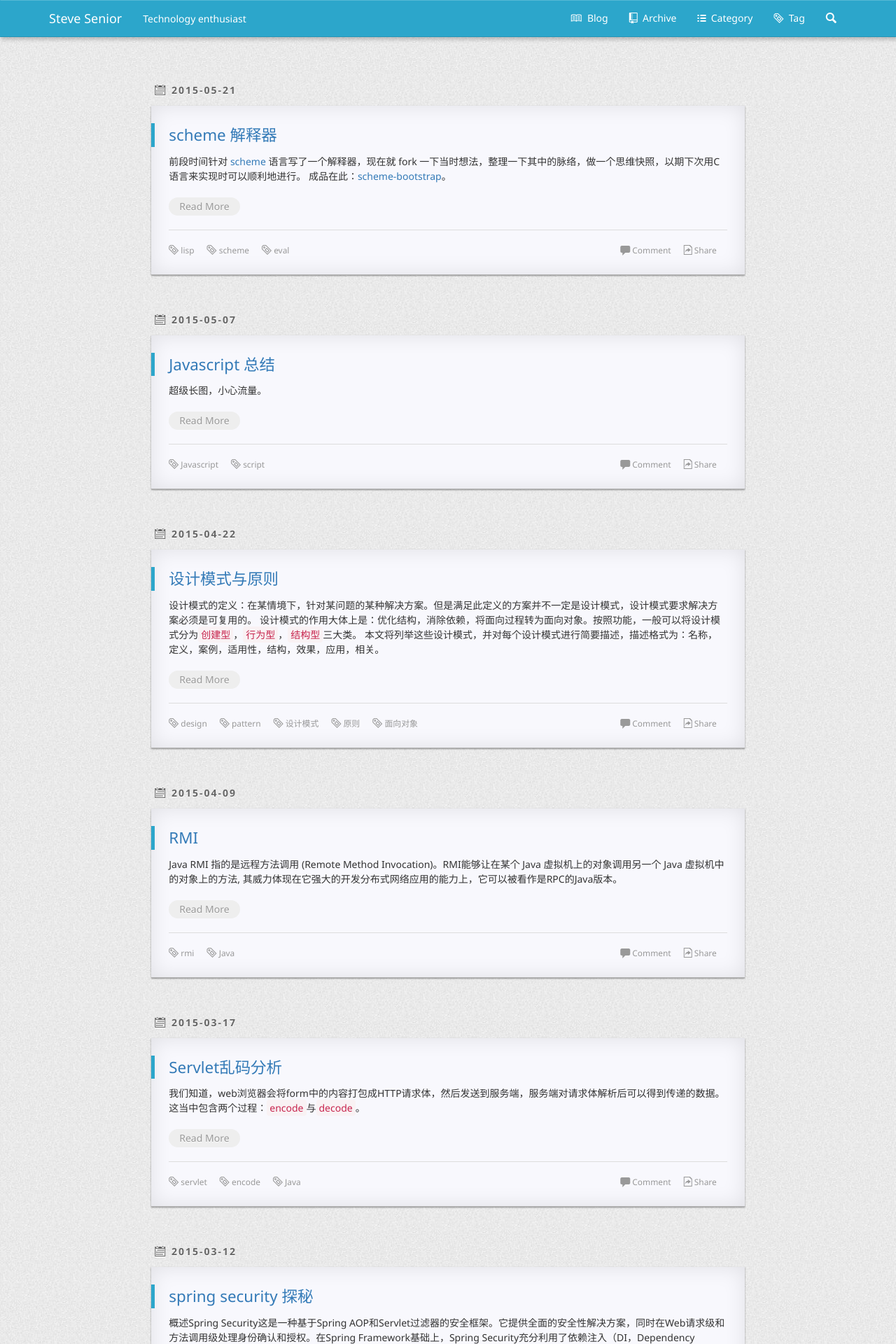
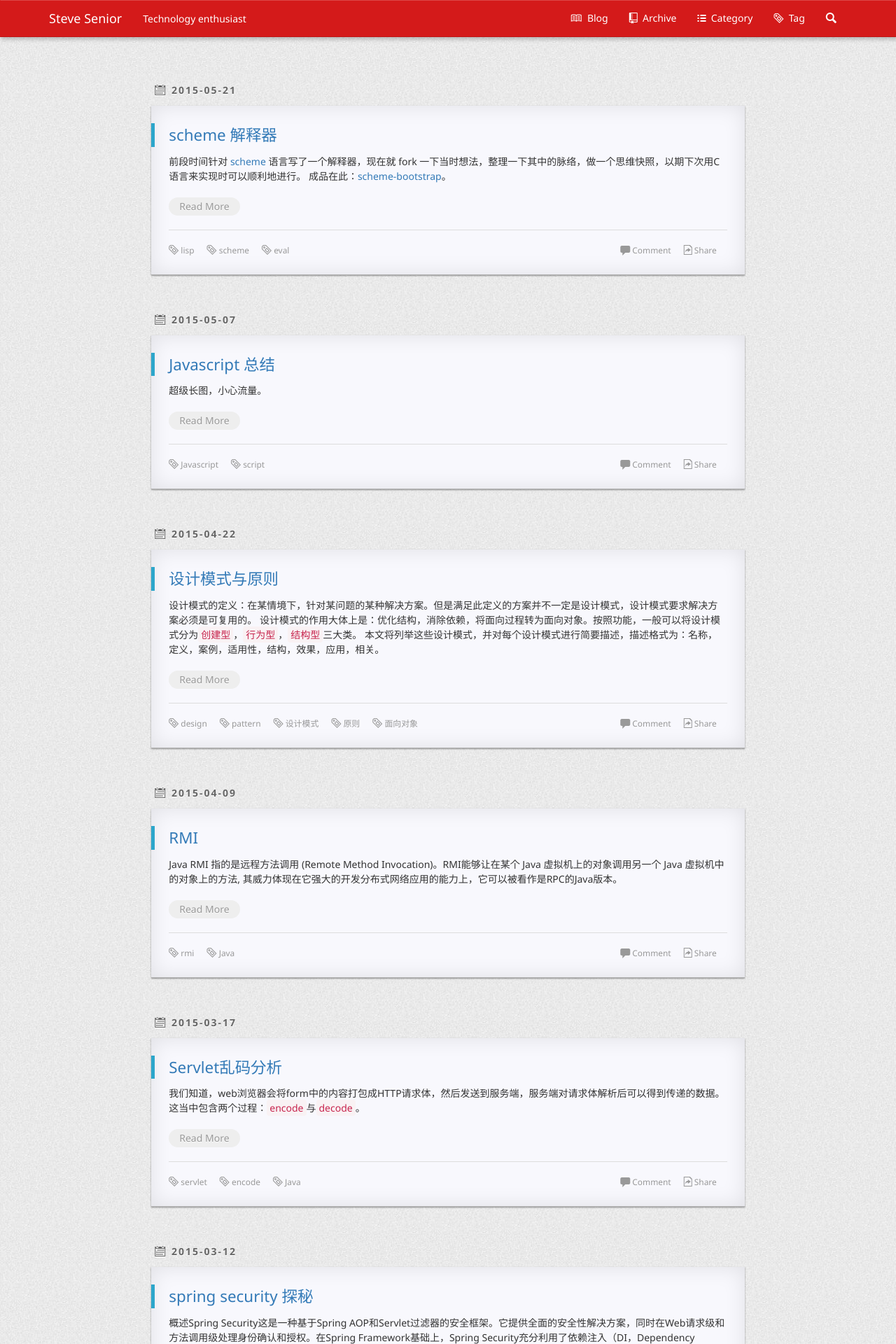
Before and after one commit to ssenior45/ssenior45.github.io, a Jekyll site: the page built from index.html, in a window 1280 px wide. Shown: the top 1920 px of the page at 70% size. Built offline with Jekyll 4.4.1, drawn with Linux system fonts in a browser that asks for light colours; nearby versions of some CDN libraries; Markdown is read by kramdown in place of the engine named in the settings; the list of posts is cut into pages by our own code; comment, search, counter and statistics services are not loaded.

Commit message:
Updated style.css

```diff
--- a/static/css/style.css
+++ b/static/css/style.css
@@ -7,7 +7,7 @@ published: true
 @import url(https://fonts.googleapis.com/css?family=Noto+Sans:400,400italic,700italic,700);
 
 .navbar-tiffany{
-    background-color: #2ca6cb;
+    background-color: #D41A1A;
     border-top: 1px solid rgba(255,255,255,0.2);
     border-bottom: 1px solid rgba(0,0,0,0.1);
     box-shadow: 2px 4px 5px rgba(3,3,3,0.2);
```
